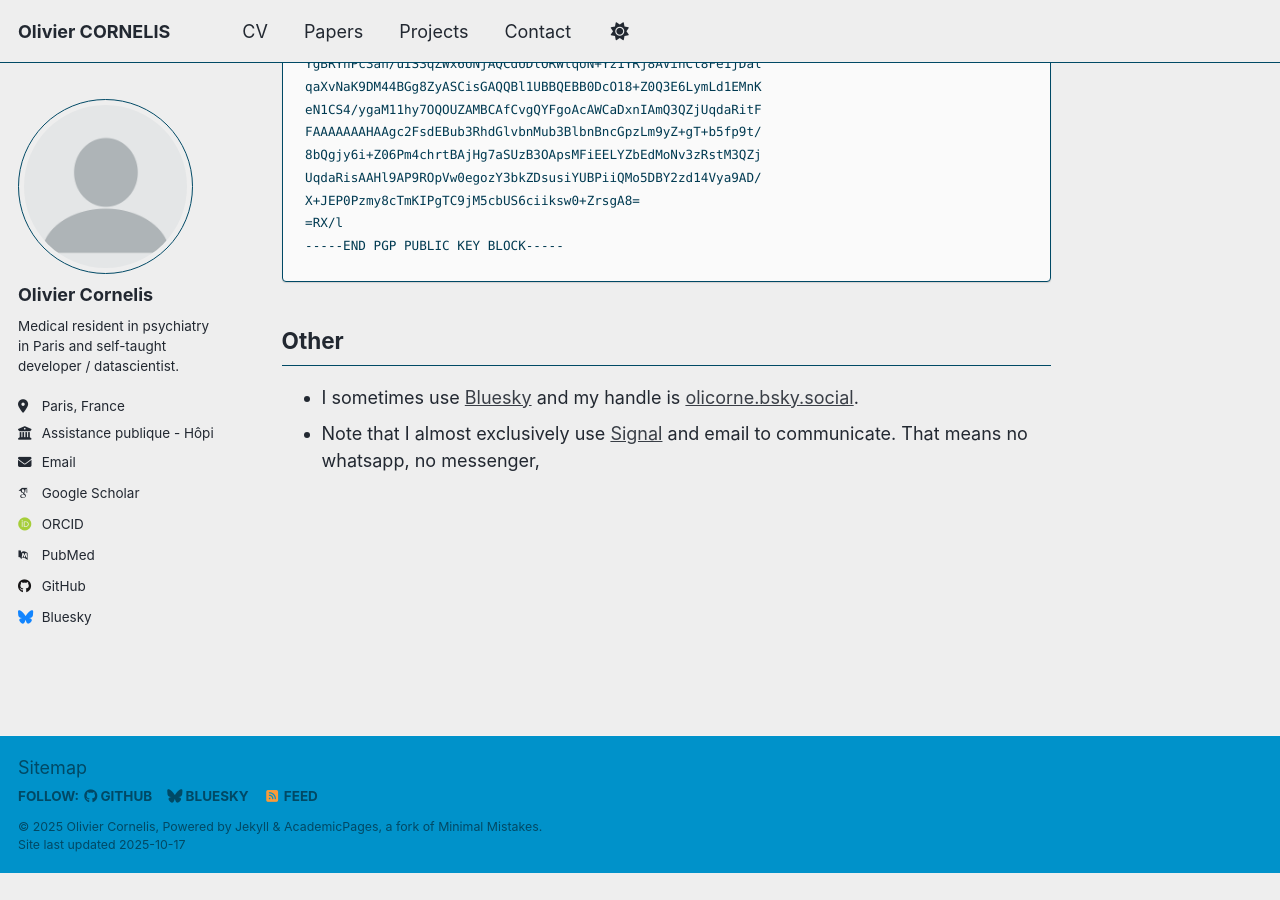
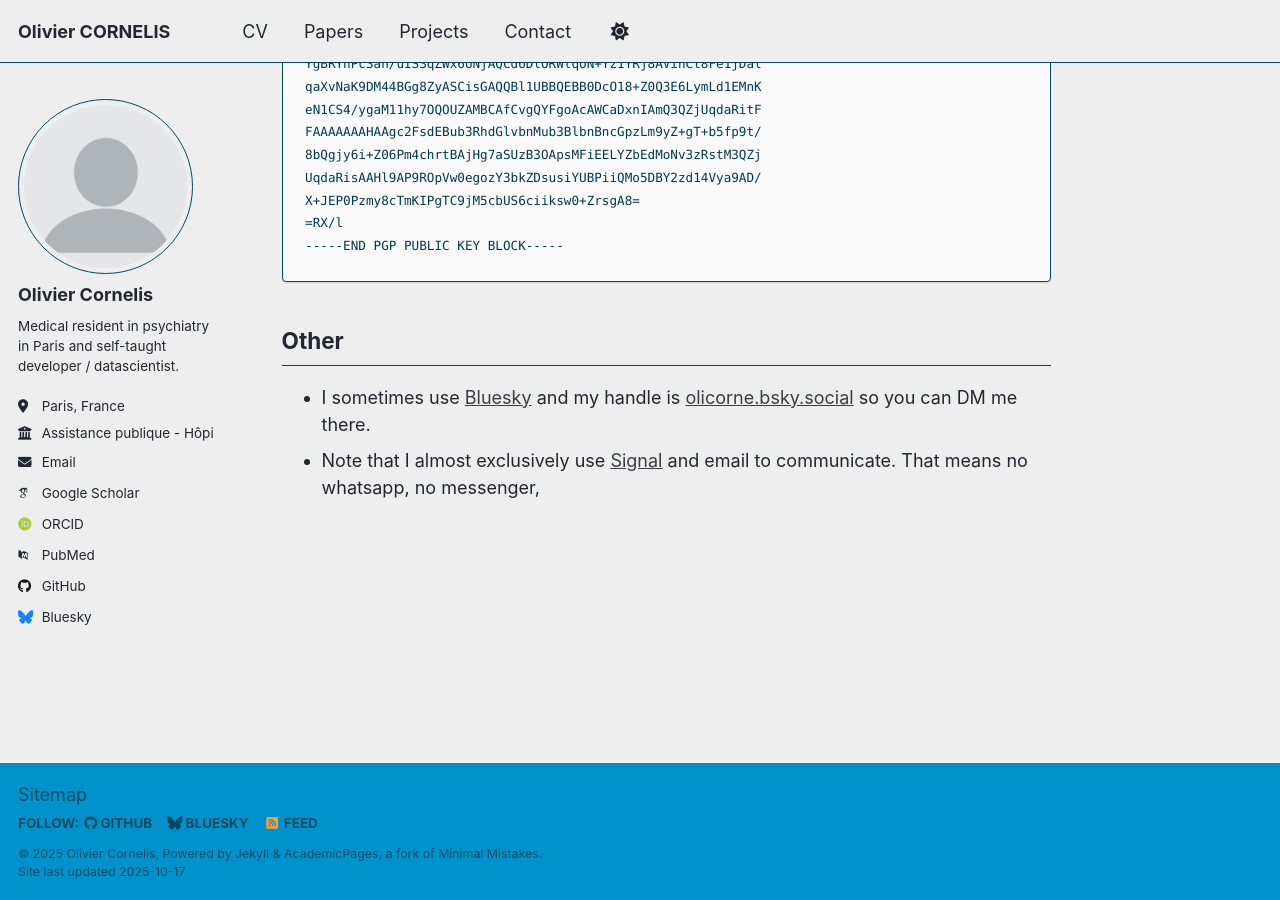
Before and after one commit to thiswillbeyourgithub/website, a Jekyll site: the page built from _pages/contact.md, in a window 1280 px wide and 900 px high, scrolled down 605 px. Built offline with Jekyll 4.4.1, drawn with Linux system fonts in a browser that asks for light colours; some web fonts are replaced; a script that is not in the unit is left out; before the commit the page ends 1478 px from its top, so only the background shows below that.

Commit message:
phrasing
Signed-off-by: thiswillbeyourgithub <26625900+thiswillbeyourgithub@users.noreply.github.com>

```diff
--- a/_pages/contact.md
+++ b/_pages/contact.md
@@ -35,5 +35,5 @@ X+JEP0Pzmy8cTmKIPgTC9jM5cbUS6ciiksw0+ZrsgA8=
 
 
 ## Other
-- I sometimes use [Bluesky](https://en.wikipedia.org/wiki/Bluesky) and my handle is [olicorne.bsky.social](https://bsky.app/profile/olicorne.bsky.social).
+- I sometimes use [Bluesky](https://en.wikipedia.org/wiki/Bluesky) and my handle is [olicorne.bsky.social](https://bsky.app/profile/olicorne.bsky.social) so you can DM me there.
 - Note that I almost exclusively use [Signal](https://en.wikipedia.org/wiki/Signal_(software)) and email to communicate. That means no whatsapp, no messenger,
```
